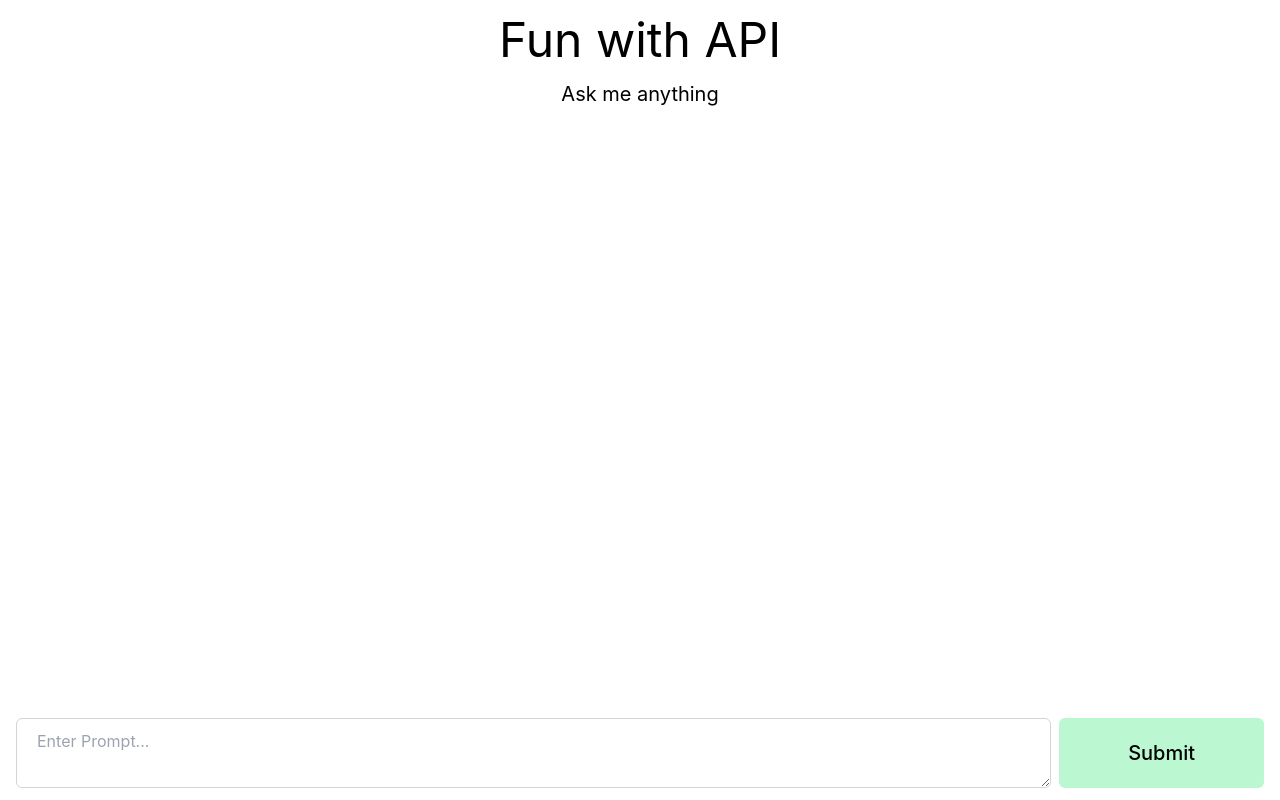
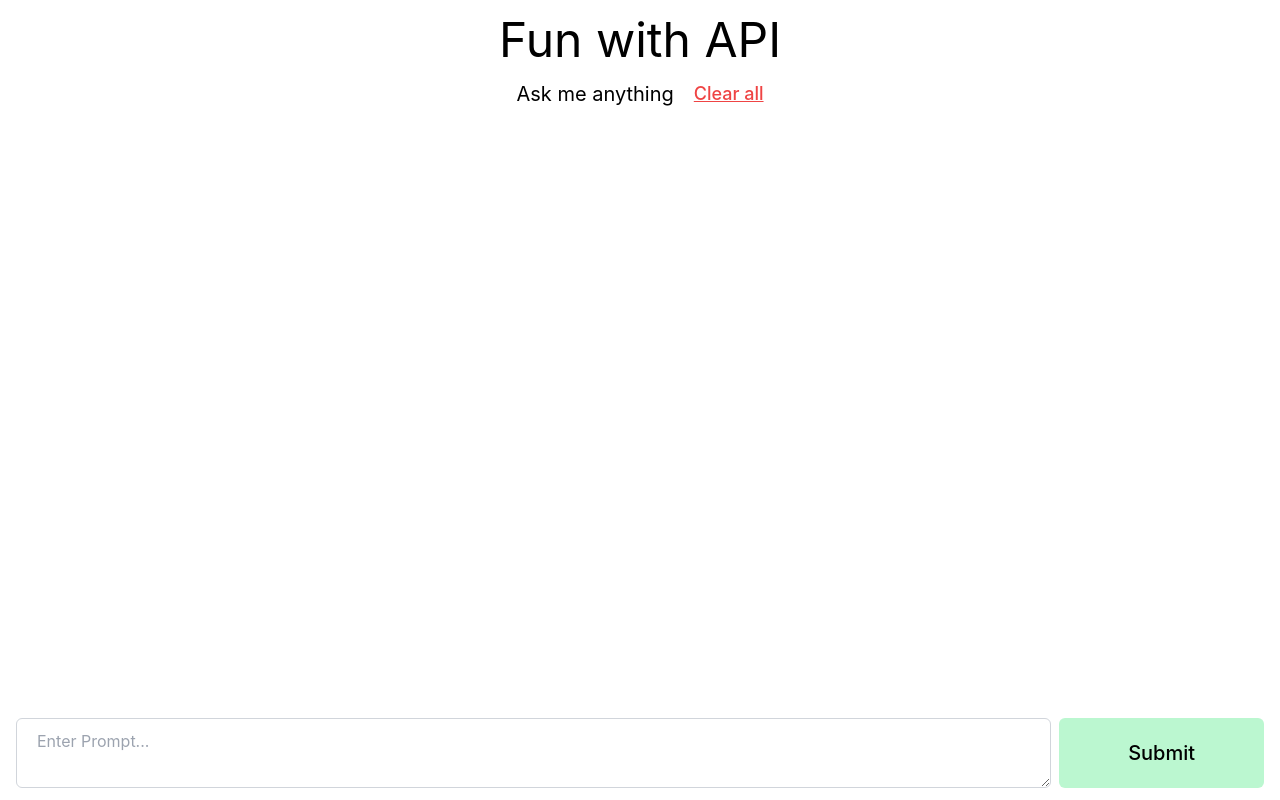
Before and after one commit to veedahv/spotify-task, a React (Create React App) app: page / in a window 1280 px wide. Built offline with nearby package versions, Linux system fonts and the light colour scheme.

Commit message:
ui change

```diff
--- a/src/App.js
+++ b/src/App.js
@@ -62,7 +62,7 @@ function App() {
                 <p className='text-xl'>
                   Ask me anything
                 </p>
-                {fetching && <button className="rounded-md text-red-500 text-lg font-medium underline" type='button' onClick={() => clearResponses()}>Clear all</button>}
+                {responses && <button className="rounded-md text-red-500 text-lg font-medium underline" type='button' onClick={() => clearResponses()}>Clear all</button>}
               </div>
             </div>
             <div className="responses-container flex-auto w-full">
```
